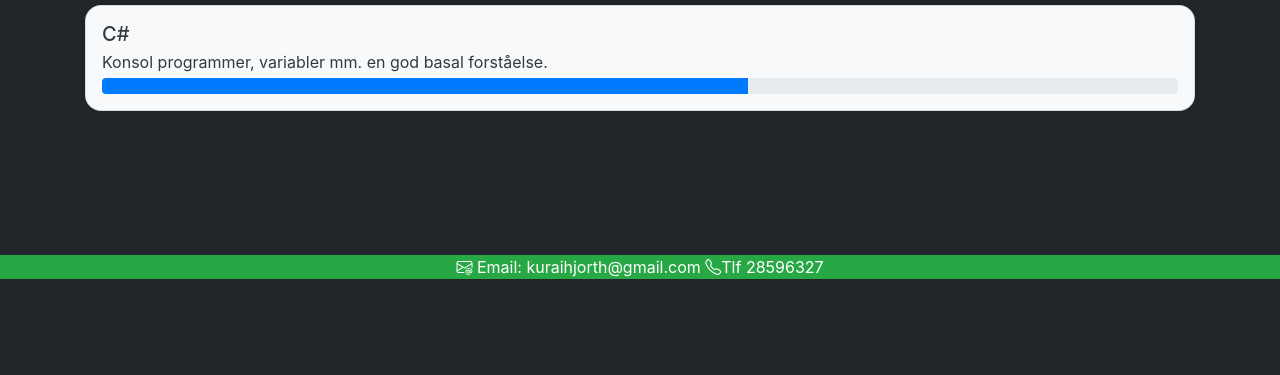
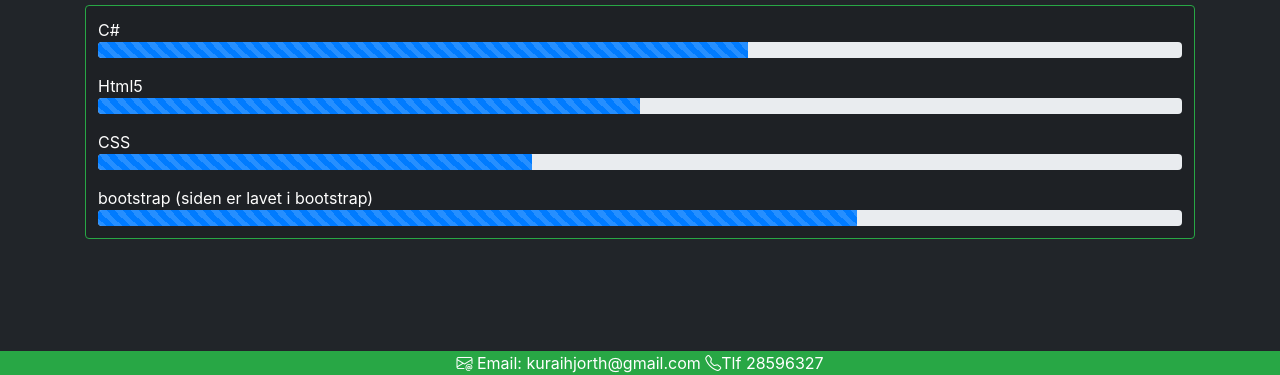
Before and after one commit to Hackerman3k/cvhjemmeside, a plain HTML site: page index.html in a window 1280 px wide. Shown: the part 612-987 px from the top of the page. Before the commit the page ends 891 px from the top, so only its background shows below. Drawn offline with nearby package versions, Linux system fonts and the light colour scheme.

Commit message:
Erfaring liste færdig, kommentare lavet.

```diff
--- a/index.html
+++ b/index.html
@@ -46,21 +46,39 @@
   </div>
 <!--Liste til CV-->
   <div class="container py-5">
-
+<!--Start på backend erfaringer!-->
     <p class="h2">
       Erfaringer
     </p>
 
-    <div class="list-group-item bg-light text-dark p-3 mt-1 rounded-4 mb-5  ">
-      <div class="d-flex w-100 justify-content-between">
+    <div class="d-flex flex-column mb-3 bg-black bg-opacity-10 rounded-1 border border-success p-1">
 
-        <h5 class="mb-1">C#</h5>
 
+    <div class="p-2"> C#
+     <div class="progress">
+        <div class="progress-bar progress-bar-striped progress-bar-animated" role="progressbar" aria-label="powerful animated bar" aria-valuenow="60" aria-valuemin="0" aria-valuemax="100" style="width: 60%"></div>
       </div>
-      <p class="mb-1">Konsol programmer, variabler mm. en god basal forståelse.</p>
+    </div>
+
+
+    <div class="p-2"> Html5
+     <div class="progress">
+        <div class="progress-bar progress-bar-striped progress-bar-animated" role="progressbar" aria-label="powerful animated bar" aria-valuenow="50" aria-valuemin="0" aria-valuemax="100" style="width: 50%"></div>
+     </div>
+    </div>
+
+    <div class="p-2"> CSS
       <div class="progress">
-        <div class="progress-bar" role="progressbar" aria-label="procenterpåvejop" style="width: 60%" aria-valuenow="25" aria-valuemin="0" aria-valuemax="100"></div>
- </div>
+        <div class="progress-bar progress-bar-striped progress-bar-animated" role="progressbar" aria-label="powerful animated bar" aria-valuenow="40" aria-valuemin="0" aria-valuemax="100" style="width: 40%"></div>
+      </div>
+    </div>
+
+    <div class="p-2"> bootstrap (siden er lavet i bootstrap)
+      <div class="progress">
+        <div class="progress-bar progress-bar-striped progress-bar-animated" role="progressbar" aria-label="powerful animated bar" aria-valuenow="70" aria-valuemin="0" aria-valuemax="100" style="width: 70%"></div>
+      </div>
+    </div>
+<!--Slut på backend erfaringer!-->
 
 
 
```
